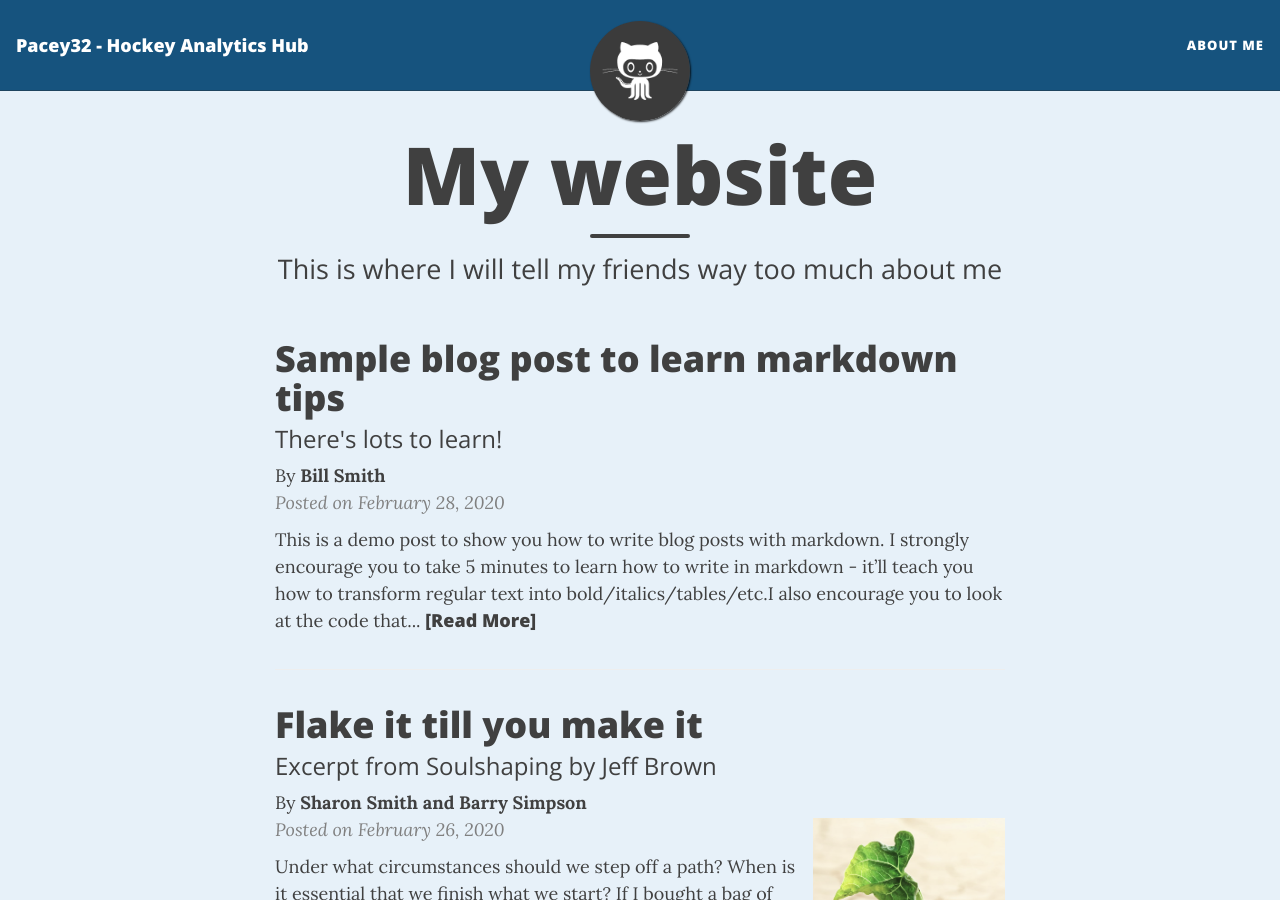
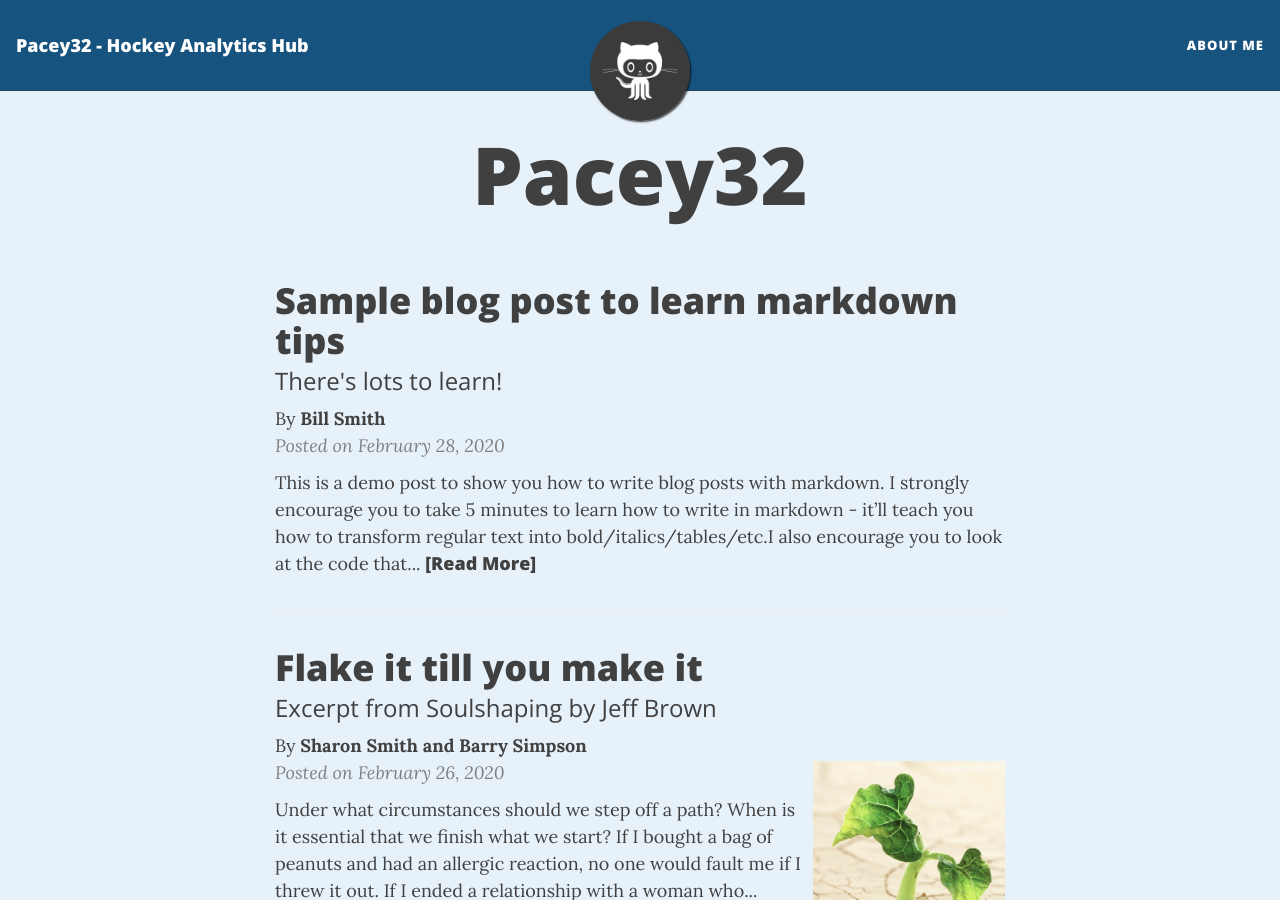
Before and after one commit to robpacey32/robpacey32.github.io, a Jekyll site: the page built from index.html, in a window 1280 px wide and 900 px high. Built offline with Jekyll 4.4.1, drawn with Linux system fonts in a browser that asks for light colours; nearby versions of some CDN libraries; the list of posts is cut into pages by our own code.

Commit message:
Update index.html

```diff
--- a/index.html
+++ b/index.html
@@ -1,5 +1,5 @@
 ---
 layout: home
-title: My website
-subtitle: This is where I will tell my friends way too much about me
+title: Pacey32
+# subtitle: This is where I will tell my friends way too much about me
 ---
```
